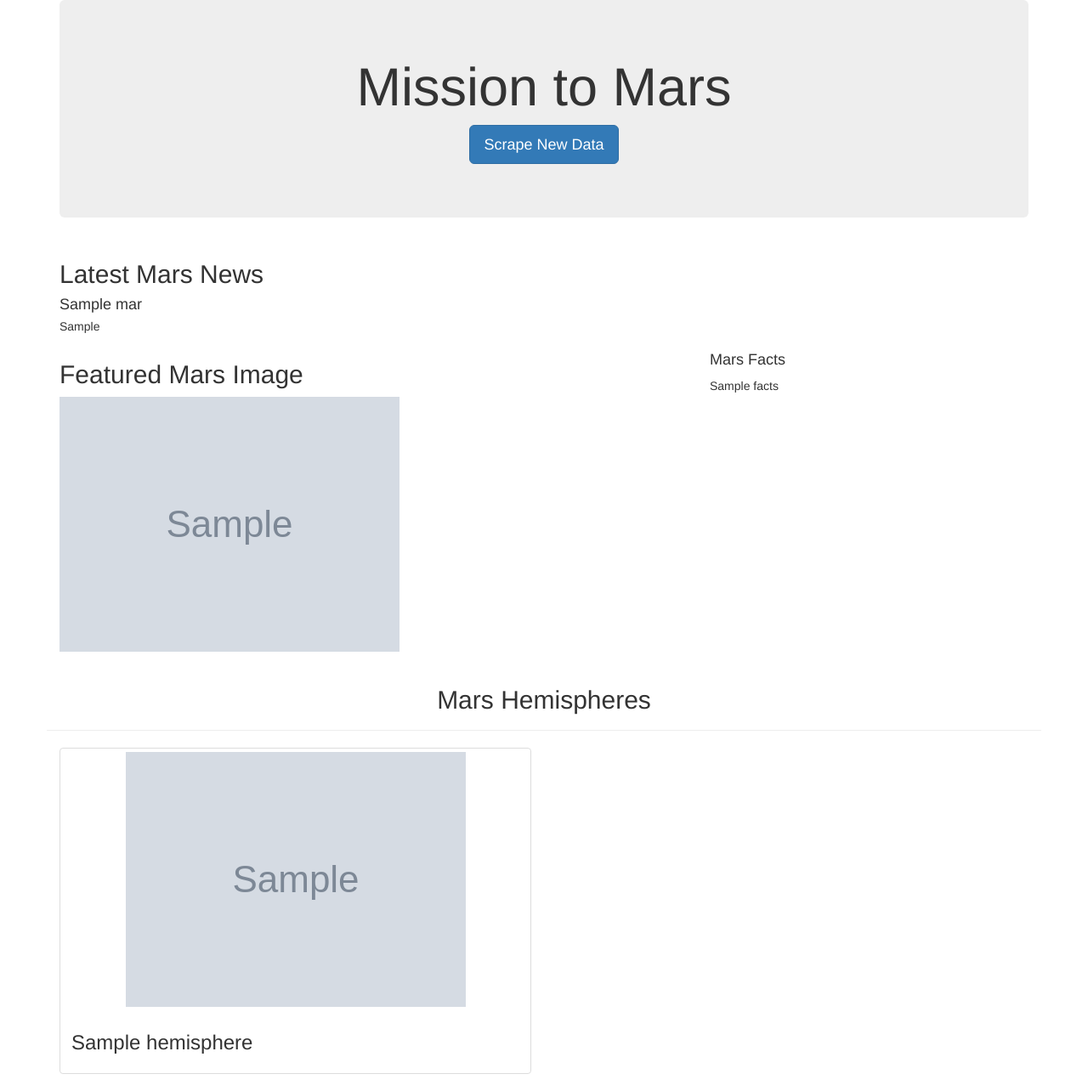
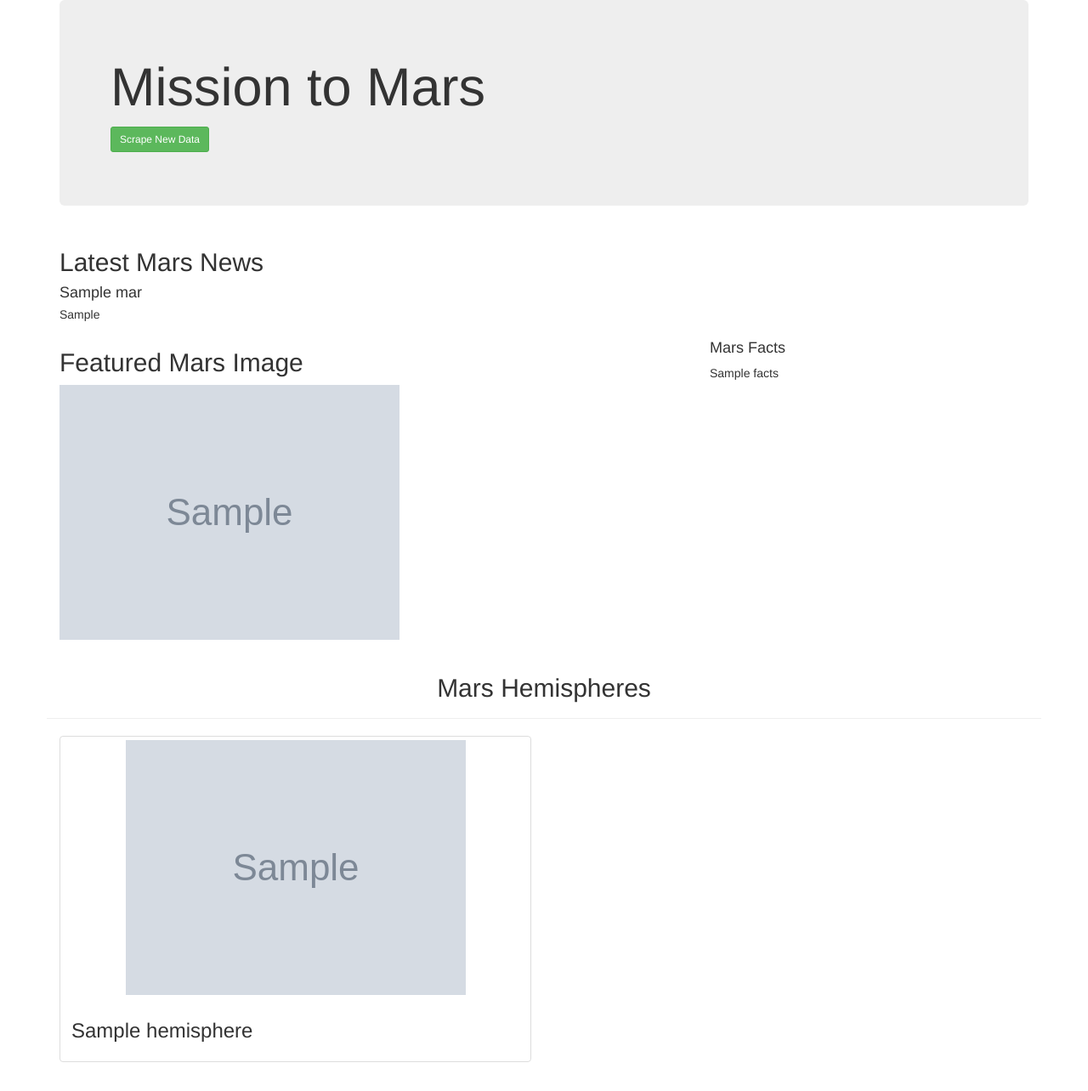
Before and after one commit to ajmotylinski/Mission-to-Mars, a Flask app: page / in a window 1280 px wide. Shown: the whole page at 85% size. After the commit the page ends 1250 px from the top, so only its background shows below. Run offline with Flask 2, Linux system fonts and the light colour scheme; grey boxes marked "Sample" are stand-in pictures; a database or web service that is not in the repository returns one stand-in record (values such as "Sample title"); some libraries are stand-ins or nearby versions.

Commit message:
Completed challenge

```diff
--- a/templates/index.html
+++ b/templates/index.html
@@ -13,10 +13,10 @@
   <body>
     <div class="container">
       <!-- Add Jumbotron to Header -->
-      <div class="jumbotron text-center">
+      <div class="jumbotron text-left">
         <h1>Mission to Mars</h1>
         <!-- Add a button to activate scraping script -->
-        <p><a class="btn btn-primary btn-lg" href="/scrape" role="button">Scrape New Data</a></p>
+        <p><a class="btn btn-success btn-sm" href="/scrape" role="button">Scrape New Data</a></p>
       </div>
 
       <!-- Add section for Mars News -->
@@ -63,7 +63,7 @@
         {% for hemisphere in mars.hemispheres %}
         <div class="col-md-6">
           <div class="thumbnail">
-            <img src="{{hemisphere.img_url | default('static/images/error.png', true)}}" alt="...">
+            <img src="{{hemisphere.img_url | default('static/images/error.png', true)}}" alt="..." image" class="img-responsive">
             <div class="caption">
               <h3>{{hemisphere.title}}</h3>
             </div>
```
Also changed, not shown: README.md.
